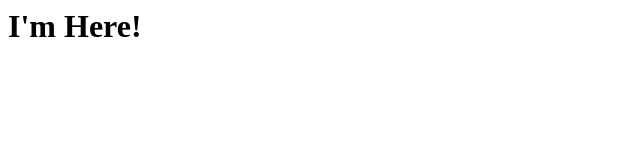
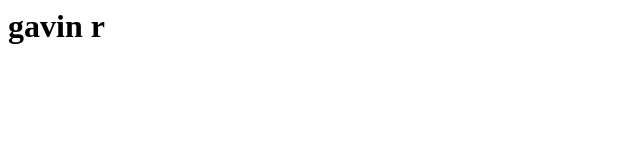
Before and after one commit to helloitsg22/helloitsg22.github.io, a plain HTML site: page index.html in a window 1280 px wide. Shown: the whole page, without its empty margins (0-640 px from the left). Drawn offline with Linux system fonts and the light colour scheme.

Commit message:
11/18 2:08

```diff
--- a/index.html
+++ b/index.html
@@ -4,6 +4,6 @@
 
     </head>
     <body>
-        <h1>I'm Here!</h1>
+        <h1>gavin r</h1>
     </body>
 </html>
```
